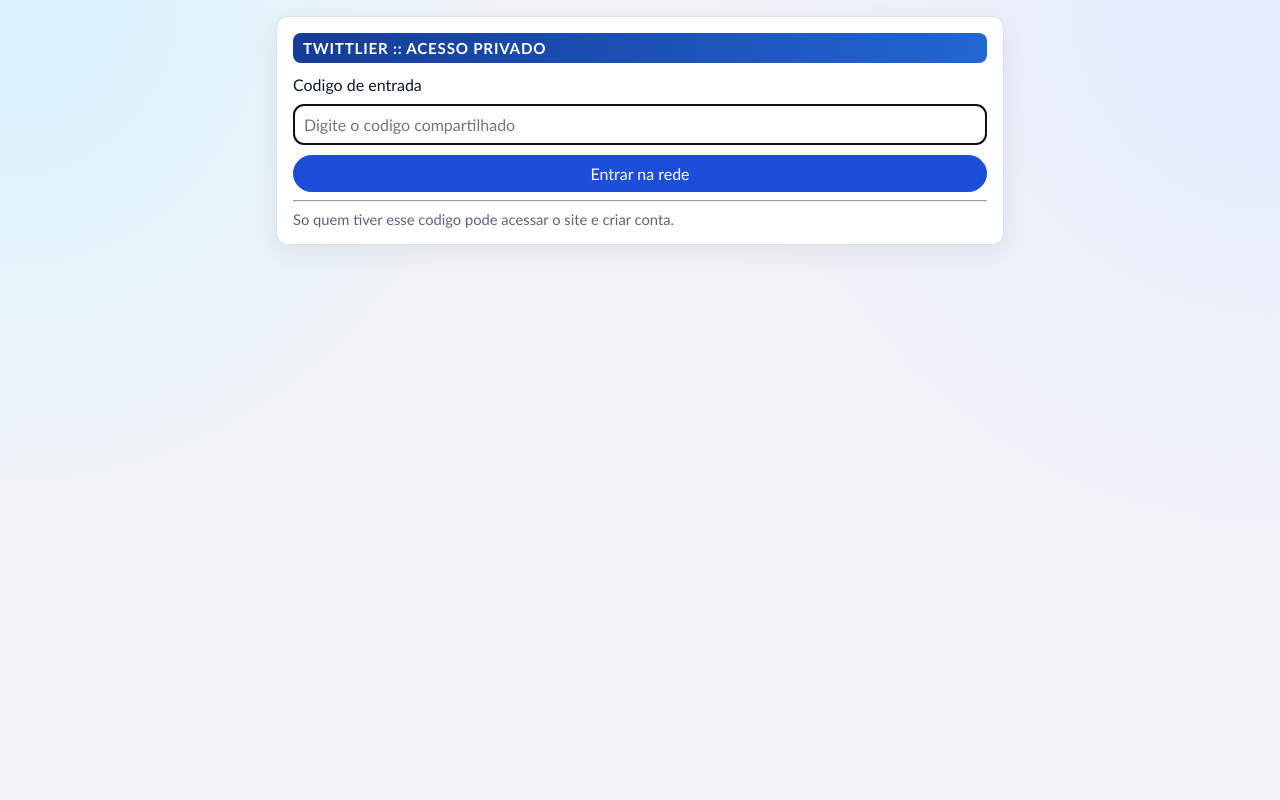
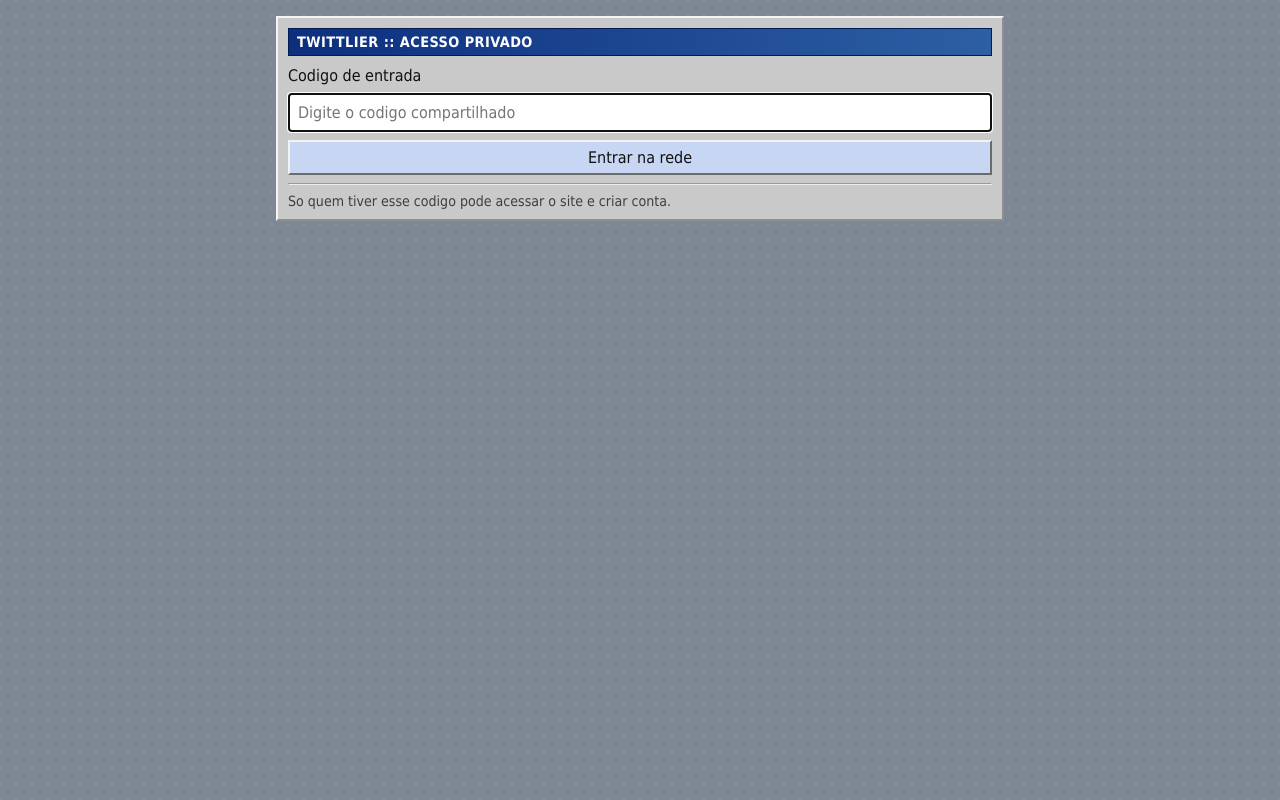
Before and after one commit to LucyLeak/twittlier, a Next.js app: page /acesso in a window 1280 px wide. Built offline with nearby package versions, Linux system fonts and the light colour scheme.

Commit message:
Update globals.css

```diff
--- a/app/globals.css
+++ b/app/globals.css
@@ -1,13 +1,15 @@
 :root {
-  --bg: #f2f4f8;
-  --surface: #ffffff;
-  --surface-alt: #f8f9fb;
-  --line: #dbe1ea;
-  --ink: #0f172a;
-  --ink-muted: #5b657a;
-  --brand: #1d4ed8;
-  --brand-soft: #dbe8ff;
-  --danger: #b91c1c;
+  --desktop-bg: #7e8794;
+  --desktop-dot: #6f7884;
+  --window: #c9c9c9;
+  --window-dark: #8e8e8e;
+  --window-light: #f5f5f5;
+  --window-ink: #111;
+  --title-left: #0d2f7e;
+  --title-right: #2d5fa4;
+  --input-bg: #ffffff;
+  --line: #6c6c6c;
+  --danger: #8f1a1a;
 }
 
 * {
@@ -22,16 +24,18 @@ body {
 }
 
 body {
-  color: var(--ink);
-  background:
-    radial-gradient(circle at top right, #e5ecff 0%, rgba(229, 236, 255, 0) 40%),
-    radial-gradient(circle at top left, #d8f3ff 0%, rgba(216, 243, 255, 0) 35%),
-    var(--bg);
-  font-family: "Trebuchet MS", "Verdana", sans-serif;
+  color: var(--window-ink);
+  font-family: "Tahoma", "MS Sans Serif", sans-serif;
+  background-color: var(--desktop-bg);
+  background-image:
+    radial-gradient(circle, var(--desktop-dot) 1px, transparent 1px),
+    radial-gradient(circle, rgba(255, 255, 255, 0.06) 1px, transparent 1px);
+  background-position: 0 0, 8px 8px;
+  background-size: 16px 16px;
 }
 
 a {
-  color: var(--brand);
+  color: #113b8a;
 }
 
 .retro-page {
@@ -40,82 +44,100 @@ a {
   padding: 16px;
 }
 
-.retro-window {
-  background: var(--surface);
-  border: 1px solid var(--line);
-  border-radius: 12px;
-  box-shadow: 0 8px 24px rgba(15, 23, 42, 0.08);
-  padding: 16px;
-  margin-bottom: 14px;
+.retro-window,
+.tw-card {
+  background: var(--window);
+  border-top: 2px solid var(--window-light);
+  border-left: 2px solid var(--window-light);
+  border-right: 2px solid var(--window-dark);
+  border-bottom: 2px solid var(--window-dark);
+  padding: 10px;
+  margin-bottom: 12px;
 }
 
-.retro-title {
-  margin: 0 0 12px;
-  font-size: 0.95rem;
+.retro-title,
+.tw-section-title {
+  margin: 0 0 10px;
+  color: #fff;
+  background: linear-gradient(90deg, var(--title-left), var(--title-right));
+  padding: 5px 8px;
+  font-size: 0.9rem;
+  letter-spacing: 0.03em;
   text-transform: uppercase;
-  color: #fff;
-  background: linear-gradient(90deg, #163c95, #2166d2);
-  border-radius: 8px;
-  padding: 6px 10px;
-  letter-spacing: 0.05em;
+  border: 1px solid #001c53;
 }
 
 .retro-form {
   display: grid;
-  gap: 10px;
+  gap: 8px;
 }
 
-.retro-row {
+.retro-row,
+.tw-inline-actions {
   display: flex;
   flex-wrap: wrap;
-  gap: 10px;
+  gap: 8px;
+  align-items: center;
+}
+
+.tw-inline-between {
+  justify-content: space-between;
 }
 
 .retro-input,
 .retro-textarea,
-.retro-file {
+.retro-file,
+.tw-composer-input {
   width: 100%;
-  border: 1px solid #b4c0d4;
-  background: #fff;
-  border-radius: 10px;
-  padding: 10px;
-  color: var(--ink);
+  border-top: 2px solid #6a6a6a;
+  border-left: 2px solid #6a6a6a;
+  border-right: 2px solid #efefef;
+  border-bottom: 2px solid #efefef;
+  background: var(--input-bg);
+  color: #111;
   font: inherit;
+  padding: 8px;
+  border-radius: 0;
 }
 
-.retro-textarea {
-  min-height: 90px;
+.retro-textarea,
+.tw-composer-input {
+  min-height: 84px;
   resize: vertical;
 }
 
+.tw-composer-input {
+  max-height: 220px;
+}
+
 .retro-button {
-  border: 1px solid #acb9cc;
-  border-radius: 999px;
-  background: #edf2fb;
-  color: var(--ink);
-  padding: 8px 12px;
   font: inherit;
+  border-top: 2px solid #f2f2f2;
+  border-left: 2px solid #f2f2f2;
+  border-right: 2px solid #6b6b6b;
+  border-bottom: 2px solid #6b6b6b;
+  background: #d9d9d9;
+  color: #111;
+  padding: 6px 10px;
   cursor: pointer;
+  border-radius: 0;
 }
 
 .retro-button:hover {
-  filter: brightness(0.98);
+  background: #e0e0e0;
 }
 
 .retro-button:disabled {
-  opacity: 0.6;
+  opacity: 0.65;
   cursor: wait;
 }
 
 .retro-button.primary {
-  background: var(--brand);
-  border-color: var(--brand);
-  color: #fff;
+  background: #c7d6f3;
 }
 
 .retro-button.danger {
-  background: #fee2e2;
-  border-color: #fecaca;
+  background: #eac1c1;
   color: var(--danger);
 }
 
@@ -127,125 +149,87 @@ a {
 
 .retro-muted {
   margin: 0;
-  color: var(--ink-muted);
-  font-size: 0.92rem;
+  font-size: 0.88rem;
+  color: #3f3f3f;
 }
 
 .auth-tabs {
   display: flex;
-  gap: 8px;
-  margin-bottom: 10px;
+  gap: 6px;
+  margin-bottom: 8px;
 }
 
-.auth-tabs .retro-button[data-active="true"] {
-  background: var(--brand-soft);
-  border-color: #b4ceff;
+.auth-tabs .retro-button[data-active="true"],
+.tw-feed-tabs .retro-button[data-active="true"] {
+  background: #c6d5f1;
 }
 
 .tw-page-shell {
   max-width: 1320px;
   margin: 0 auto;
-  padding: 14px 10px 30px;
+  padding: 12px 10px 26px;
 }
 
 .tw-layout-grid {
   display: grid;
-  grid-template-columns: 255px minmax(0, 1fr) 320px;
-  gap: 14px;
+  grid-template-columns: 240px minmax(0, 1fr) 300px;
+  gap: 12px;
 }
 
 .tw-left-column,
-.tw-right-column,
-.tw-main-column {
+.tw-main-column,
+.tw-right-column {
   min-width: 0;
-}
-
-.tw-card {
-  background: var(--surface);
-  border: 1px solid var(--line);
-  border-radius: 14px;
-  box-shadow: 0 8px 30px rgba(15, 23, 42, 0.08);
-  padding: 12px;
-  margin-bottom: 12px;
 }
 
 .tw-sticky {
   position: sticky;
-  top: 10px;
+  top: 8px;
 }
 
 .tw-brand {
   margin: 0 0 4px;
-  font-size: 1.25rem;
-  letter-spacing: 0.01em;
+  font-size: 1.2rem;
+  font-weight: 700;
 }
 
 .tw-handle-label {
-  margin: 0 0 12px;
-  color: var(--ink-muted);
+  margin: 0 0 8px;
+  color: #303030;
 }
 
 .tw-menu {
   display: grid;
-  gap: 8px;
-  margin-bottom: 10px;
-}
-
-.tw-section-title {
-  margin: 0 0 10px;
-  font-size: 1rem;
+  gap: 6px;
+  margin-bottom: 8px;
 }
 
 .tw-subtitle {
-  margin: 10px 0 8px;
-  font-size: 0.88rem;
-  color: var(--ink-muted);
+  margin: 8px 0 6px;
+  font-size: 0.82rem;
+  color: #3f3f3f;
   text-transform: uppercase;
 }
 
-.tw-inline-actions {
-  display: flex;
-  flex-wrap: wrap;
+.tw-composer-card {
+  position: sticky;
+  top: 8px;
+  z-index: 2;
+}
+
+.tw-composer-toolbar {
+  display: grid;
+  grid-template-columns: minmax(0, 1fr) auto;
   gap: 8px;
   align-items: center;
 }
 
-.tw-inline-between {
-  justify-content: space-between;
-}
-
-.tw-composer-card {
-  position: sticky;
-  top: 10px;
-  z-index: 5;
-}
-
-.tw-composer-input {
+.tw-composer-preview,
+.tw-post-media {
   width: 100%;
-  border: 1px solid #b7c4d9;
-  border-radius: 12px;
-  min-height: 78px;
-  max-height: 220px;
-  resize: none;
-  padding: 12px;
-  color: var(--ink);
-  font: inherit;
-  background: #fff;
-}
-
-.tw-composer-toolbar {
-  display: flex;
-  align-items: center;
-  justify-content: space-between;
-  gap: 10px;
-}
-
-.tw-composer-preview {
-  width: 100%;
-  max-height: 360px;
-  object-fit: cover;
-  border-radius: 12px;
-  border: 1px solid var(--line);
+  max-height: 520px;
+  object-fit: contain;
+  border: 2px solid var(--line);
   background: #0a0a0a;
 }
 
@@ -256,48 +240,52 @@ a {
 .tw-feed-tabs {
   display: grid;
   grid-template-columns: repeat(2, minmax(0, 1fr));
-  gap: 8px;
-  margin-bottom: 10px;
-}
-
-.tw-feed-tabs .retro-button[data-active="true"] {
-  background: var(--brand-soft);
-  border-color: #b4ceff;
+  gap: 6px;
+  margin-bottom: 8px;
 }
 
 .tw-feed-list {
   display: grid;
-  gap: 10px;
+  gap: 8px;
 }
 
-.tw-post-card {
-  border: 1px solid var(--line);
-  border-radius: 14px;
-  background: var(--surface-alt);
-  padding: 10px;
+.tw-post-card,
+.tw-suggestion-item,
+.tw-recommended-item {
+  background: #efefef;
+  border-top: 2px solid #f9f9f9;
+  border-left: 2px solid #f9f9f9;
+  border-right: 2px solid #7c7c7c;
+  border-bottom: 2px solid #7c7c7c;
+  padding: 8px;
 }
 
 .tw-post-header {
   display: flex;
   justify-content: space-between;
-  gap: 10px;
   align-items: flex-start;
-  margin-bottom: 8px;
+  gap: 8px;
+  margin-bottom: 6px;
 }
 
 .tw-post-author {
   display: flex;
-  gap: 10px;
+  gap: 8px;
   align-items: center;
 }
 
-.tw-avatar {
-  width: 42px;
-  height: 42px;
-  border-radius: 50%;
+.tw-avatar,
+.tw-profile-avatar {
+  width: 40px;
+  height: 40px;
   object-fit: cover;
-  border: 1px solid #c8d4e8;
+  border: 2px solid var(--line);
   background: #fff;
+}
+
+.tw-profile-avatar {
+  width: 64px;
+  height: 64px;
 }
 
 .tw-avatar.fallback,
@@ -305,135 +293,96 @@ a {
   display: grid;
   place-items: center;
   font-weight: 700;
-  color: #1e3a8a;
-  background: #deebff;
+  color: #113b8a;
+  background: #d8e3f7;
 }
 
 .tw-post-name {
   font-weight: 700;
   display: flex;
+  gap: 6px;
   align-items: center;
-  gap: 6px;
 }
 
-.tw-post-handle {
-  color: var(--ink-muted);
-  font-size: 0.9rem;
+.tw-post-handle,
+.tw-profile-handle,
+.post-time {
+  color: #3b3b3b;
+  font-size: 0.84rem;
+}
+
+.post-time {
+  white-space: nowrap;
 }
 
 .tw-role-chip {
-  display: inline-flex;
-  border: 1px solid #9ec5ff;
-  background: #e4f0ff;
-  color: #1a4ca5;
-  border-radius: 999px;
-  font-size: 0.72rem;
-  line-height: 1;
-  padding: 3px 7px;
-}
-
-.post-time {
-  color: var(--ink-muted);
-  font-size: 0.8rem;
-  white-space: nowrap;
+  border: 1px solid #5879b8;
+  background: #d9e5fb;
+  color: #153d8a;
+  font-size: 0.7rem;
+  padding: 2px 6px;
 }
 
 .post-text {
-  margin: 0 0 8px;
+  margin: 0 0 6px;
   white-space: pre-wrap;
-  line-height: 1.42;
-}
-
-.tw-post-media {
-  width: 100%;
-  border-radius: 12px;
-  border: 1px solid #c6d4ea;
-  background: #0a0a0a;
-  max-height: 540px;
-  object-fit: contain;
+  line-height: 1.35;
 }
 
 .tw-post-actions {
   display: flex;
   flex-wrap: wrap;
   gap: 6px;
-  margin-top: 8px;
+  margin-top: 6px;
 }
 
 .tw-small-button {
-  padding: 6px 10px;
-  font-size: 0.84rem;
+  padding: 5px 8px;
+  font-size: 0.82rem;
 }
 
-.tw-suggestion-list {
+.tw-suggestion-list,
+.tw-recommended-posts {
   display: grid;
-  gap: 8px;
-}
-
-.tw-suggestion-item {
-  border: 1px solid var(--line);
-  border-radius: 10px;
-  padding: 8px;
-  background: var(--surface-alt);
+  gap: 6px;
 }
 
 .tw-link-button {
   border: 0;
+  background: transparent;
+  color: #113b8a;
+  font: inherit;
   padding: 0;
-  background: transparent;
-  color: var(--brand);
-  font: inherit;
   cursor: pointer;
   font-weight: 700;
-}
-
-.tw-recommended-posts {
-  display: grid;
-  gap: 8px;
+  text-align: left;
 }
 
 .tw-recommended-item {
-  border: 1px solid var(--line);
-  background: var(--surface-alt);
-  color: var(--ink);
-  border-radius: 10px;
-  padding: 8px;
   display: grid;
   gap: 4px;
   text-align: left;
+  cursor: pointer;
+  color: inherit;
   font: inherit;
-  cursor: pointer;
 }
 
 .tw-profile-head {
   display: flex;
   align-items: center;
-  gap: 12px;
+  gap: 10px;
   margin-bottom: 8px;
-}
-
-.tw-profile-avatar {
-  width: 64px;
-  height: 64px;
-  border-radius: 50%;
-  object-fit: cover;
-  border: 1px solid #c8d4e8;
 }
 
 .tw-profile-name {
   margin: 0;
+  font-size: 1.05rem;
   font-weight: 700;
-  font-size: 1.1rem;
 }
 
-.tw-profile-handle {
-  margin: 0;
-  color: var(--ink-muted);
-}
-
-@media (max-width: 1160px) {
+@media (max-width: 1100px) {
   .tw-layout-grid {
-    grid-template-columns: 90px minmax(0, 1fr) 280px;
+    grid-template-columns: 80px minmax(0, 1fr) 250px;
   }
 
   .tw-brand {
@@ -442,11 +391,11 @@ a {
 
   .tw-handle-label,
   .tw-menu .retro-button {
-    font-size: 0.84rem;
+    font-size: 0.82rem;
   }
 }
 
-@media (max-width: 960px) {
+@media (max-width: 940px) {
   .tw-layout-grid {
     grid-template-columns: minmax(0, 1fr);
   }
```
